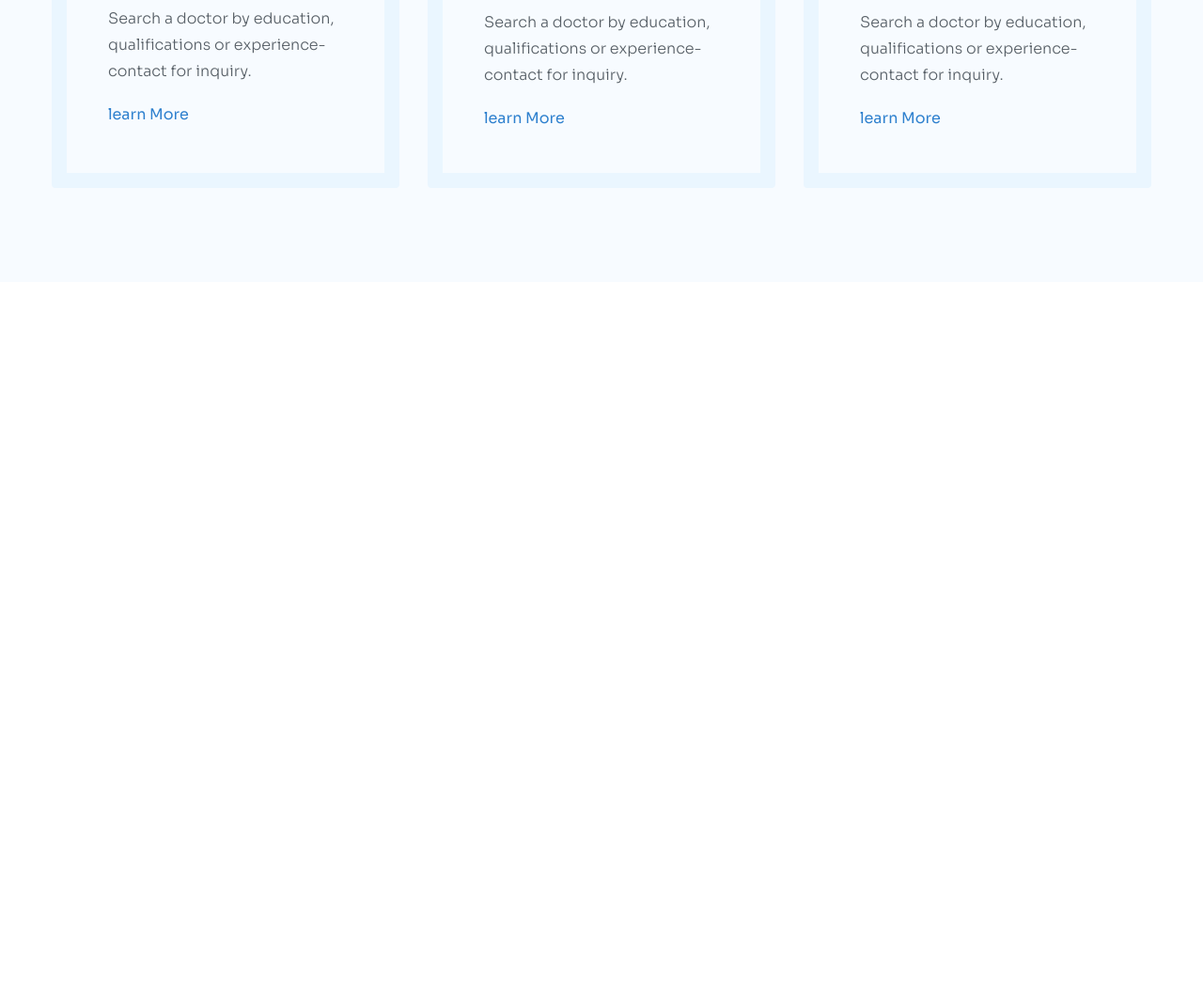
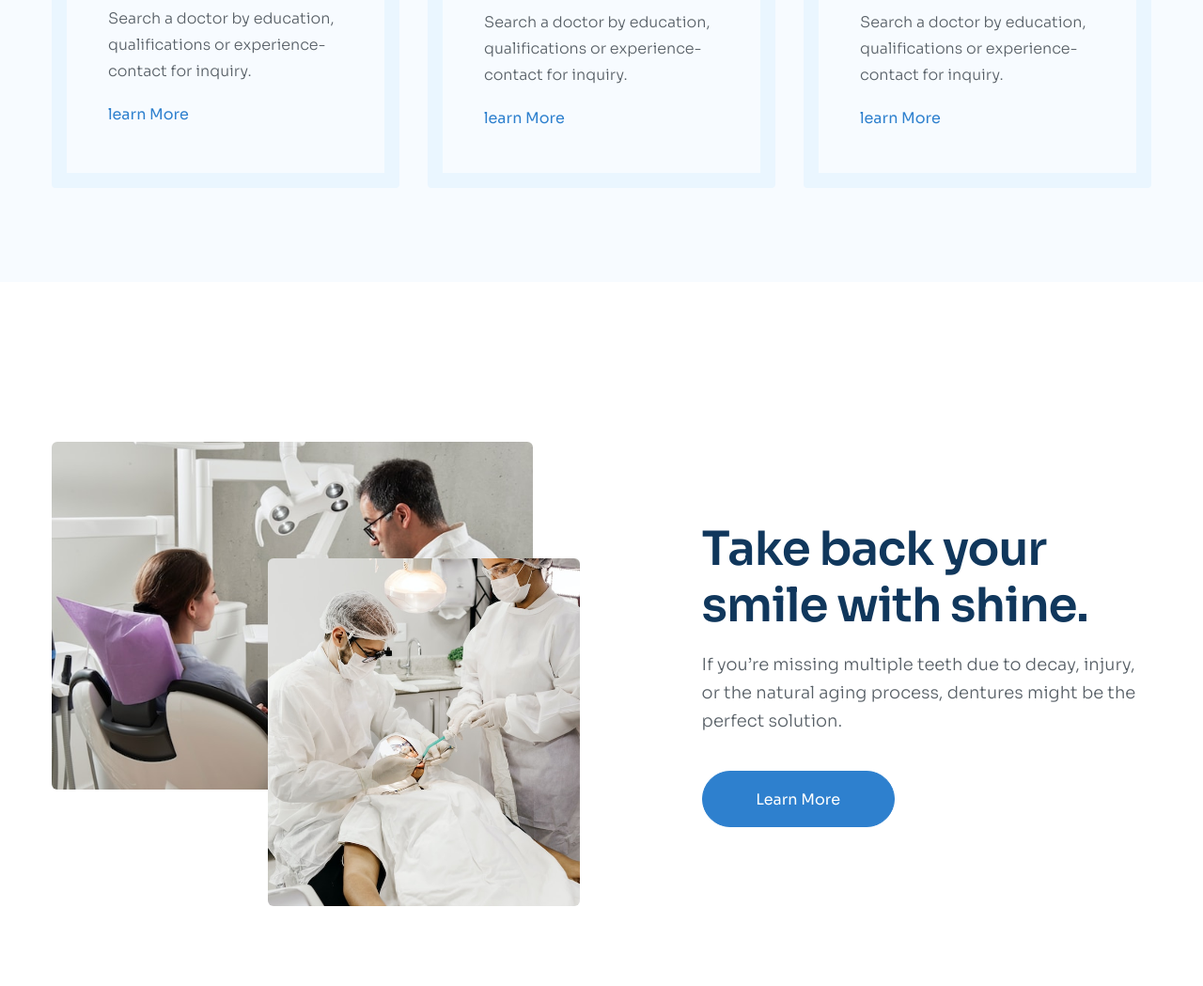
Before and after one commit to phaothu2002x/project03-DentalCare, a plain HTML site: page index.html in a window 1280 px wide. Shown: the part 2438-3487 px from the top of the page at 94% size. Before the commit the page ends 2738 px from the top, so only its background shows below. Drawn offline with Linux system fonts and the light colour scheme.

Commit message:
feature(done)

```diff
--- a/assets/css/styles.css
+++ b/assets/css/styles.css
@@ -380,3 +380,43 @@ a {
     line-height: 1.75;
     color: #2e80ce;
 }
+
+/* Feature */
+.feature {
+    margin-top: 85px;
+    padding: 85px 0;
+}
+
+.feature__inner {
+    display: flex;
+    column-gap: 130px;
+    align-items: center;
+}
+
+.feature__media {
+    width: 48%;
+}
+
+.feature__images {
+    position: relative;
+    padding: 0 58px 121px 0;
+}
+
+.feature__img {
+    width: 512px;
+    height: 370px;
+    object-fit: cover;
+    border-radius: 6px;
+}
+
+.feature__img:last-child {
+    position: absolute;
+    right: 0;
+    bottom: 0;
+    width: 332px;
+    height: 370px;
+}
+
+.feature__cta {
+    margin-top: 38px;
+}
--- a/index.html
+++ b/index.html
@@ -350,6 +350,41 @@
                     </div>
                 </div>
             </section>
+
+            <!-- Feature -->
+            <section class="feature">
+                <div class="container">
+                    <div class="feature__inner">
+                        <div class="feature__media">
+                            <figure class="feature__images">
+                                <img
+                                    src="./assets/img/feature1.jpg"
+                                    alt=""
+                                    class="feature__img"
+                                />
+                                <img
+                                    src="./assets/img/feature2.jpg"
+                                    alt=""
+                                    class="feature__img"
+                                />
+                            </figure>
+                        </div>
+                        <section class="feature__content">
+                            <h2 class="section-heading">
+                                Take back your smile with shine.
+                            </h2>
+                            <p class="section-desc">
+                                If you’re missing multiple teeth due to decay,
+                                injury, or the natural aging process, dentures
+                                might be the perfect solution.
+                            </p>
+                            <a href="#!" class="btn feature__cta">
+                                Learn More
+                            </a>
+                        </section>
+                    </div>
+                </div>
+            </section>
         </main>
     </body>
 </html>
```
Also changed, not shown: assets/img/feature1.jpg (added), assets/img/feature2.jpg (added).
